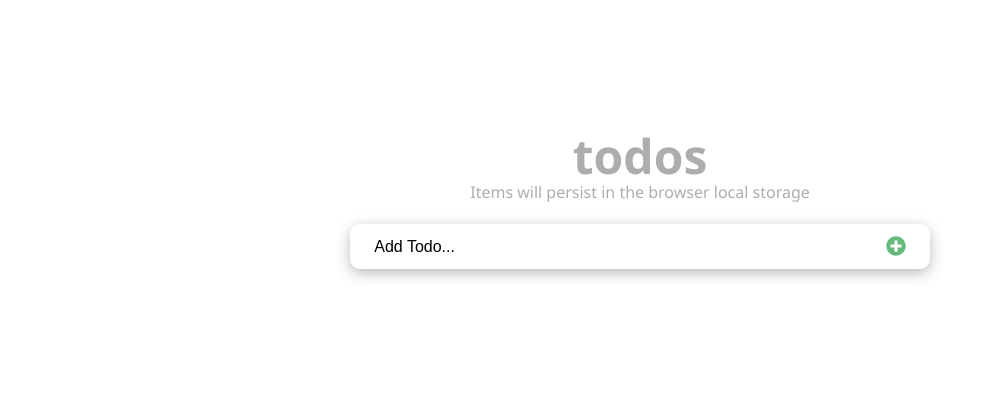
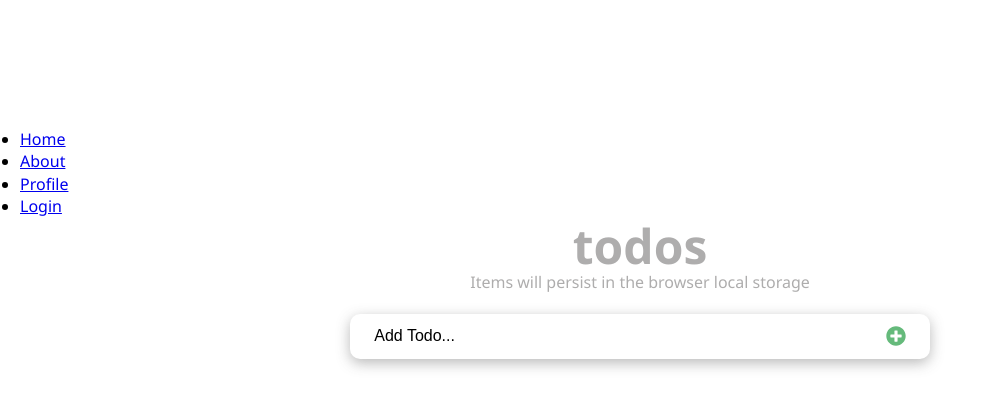
Before and after one commit to kamrantahir2/TodoApp-IbasLogic, a React (Vite) app: page / in a window 1280 px wide. Shown: the top 408 px of the page, without its empty margins (0-997 px from the left). Built offline with nearby package versions, Linux system fonts and the light colour scheme.

Commit message:
Create navbar, add to Layout file which acts as a shared component and incorporate Layout route to TododApp

```diff
--- /dev/null
+++ b/src/components/Layout.jsx
@@ -0,0 +1,18 @@
+
+// We will include the NavBar in this component as a shared component
+
+// When we create a nested configuration lik in the TodoApp component we will use outlet in the parent route which in this case will be Layout, to render their child route's elements.
+import { Outlet } from "react-router-dom";
+
+import NavBar from "@/components/NavBar";
+
+const Layout = () => {
+    return (
+        <div className="wrapper">
+            <NavBar />
+            <Outlet />
+        </div>
+    );
+};
+
+export default Layout;
--- /dev/null
+++ b/src/components/NavBar.jsx
@@ -0,0 +1,27 @@
+
+// This file will be used as a shared layout across all routes
+
+const links = [
+    { path: '/', text: 'Home' },
+    { path: 'about', text: 'About' },
+    { path: 'profile', text: 'Profile' },
+    { path: 'login', text: 'Login' },
+];
+
+const NavBar = () => {
+    return (
+        <nav className="navbar">
+            <ul>
+                {links.map((link) => {
+                    return (
+                        <li key={link.text} >
+                            <a href={link.path}>{link.text}</a>
+                        </li>
+                    );
+                })}
+            </ul>
+        </nav>
+    );
+};
+
+export default NavBar;
--- a/src/components/TodoApp.jsx
+++ b/src/components/TodoApp.jsx
@@ -1,6 +1,7 @@
 import Header from '@/components/Header';
 import TodosLogic from '@/components/TodosLogic';
 import { Routes, Route } from 'react-router-dom';
+import Layout from './Layout';
 
 // With all the content in TodoApp moved to Home.jsx, we will use Routes wrappers to determine which page to display
 
@@ -10,14 +11,19 @@
 import Profile from '@/routes/Profile';
 import NotMatch from '@/routes/NotMatch';
 
+
+// We will wrap all route elements in a Layout route which will be shared components
 const TodoApp = () => {
     return (
         <Routes>
-            <Route path='/' element={<Home />} />
-            <Route path='about' element={<About />} />
-            <Route path='login' element={<Login />} />
-            <Route path='profile' element={<Profile />} />
-            <Route path='*' element={<NotMatch />} />
+            <Route path='/' element={<Layout />} >
+                <Route index element={<Home />} />
+                <Route path='about' element={<About />} />
+                <Route path='login' element={<Login />} />
+                <Route path='profile' element={<Profile />} />
+                <Route path='*' element={<NotMatch />} />
+            </Route>
+
         </Routes>
     );
 };
--- a/src/routes/Home.jsx
+++ b/src/routes/Home.jsx
@@ -9,12 +9,12 @@
 
 const Home = () => {
     return (
-        <div className='wrapper'>
-            <div className="todos">
-                <Header />
-                <TodosLogic />
-            </div>
-        </ div>
+        // <div className='wrapper'>
+        <div className="todos">
+            <Header />
+            <TodosLogic />
+        </div>
+        // </ div>
     );
 };
 
```
